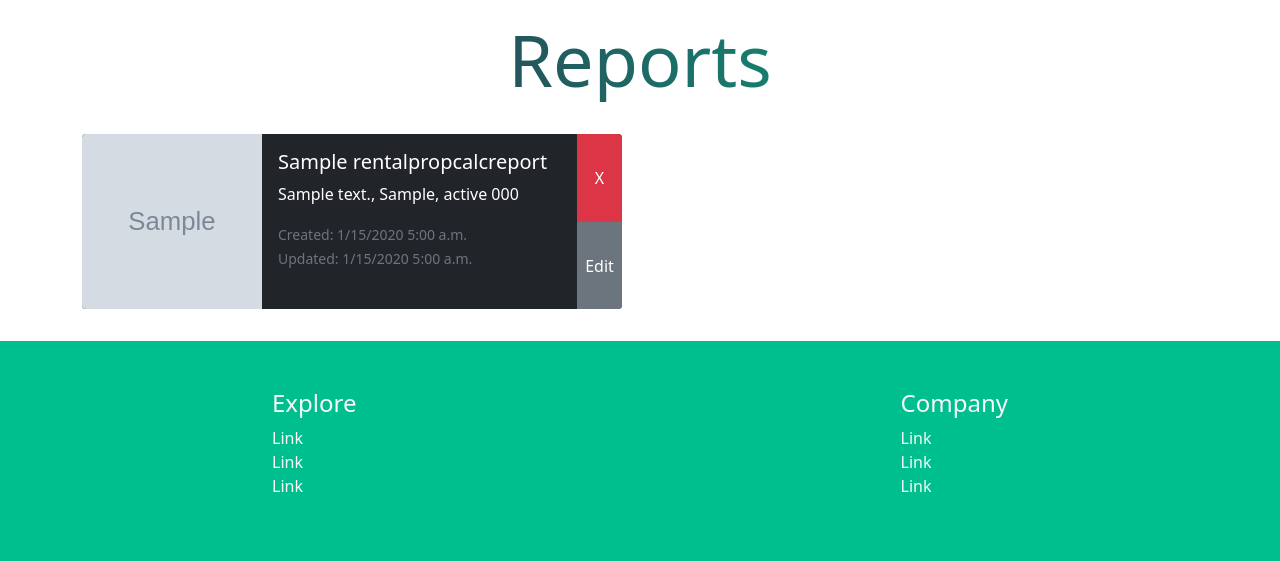
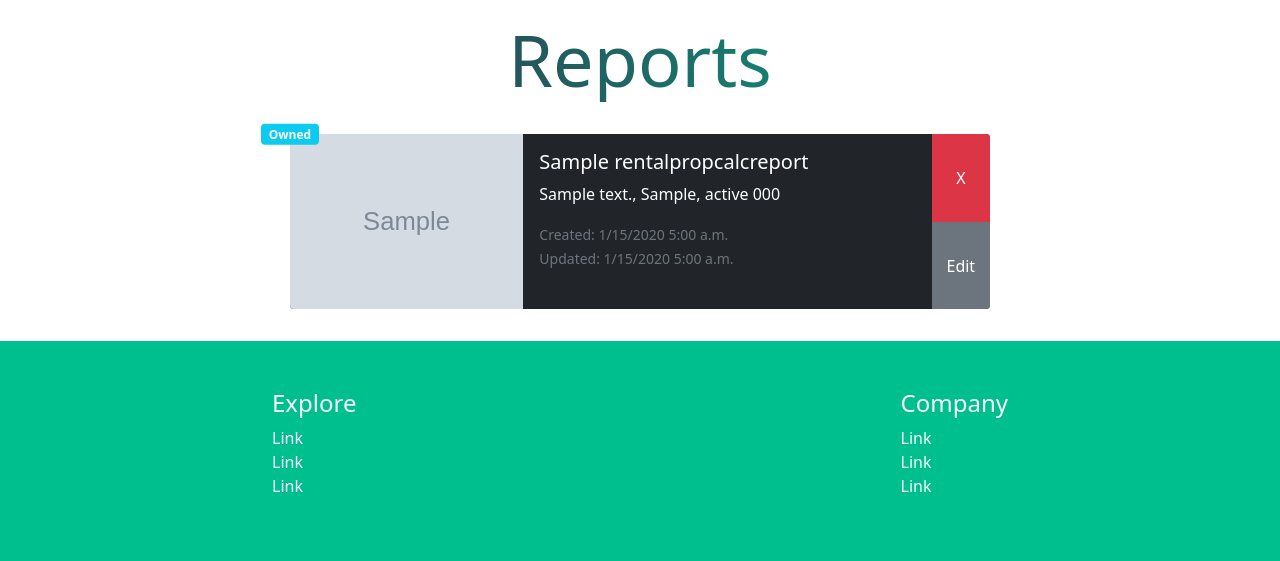
Before and after one commit to gmlesher/rental-property-calculator, a Django app: page /reports/ in a window 1280 px wide. Shown: the part 58-619 px from the top of the page. Run offline with Django 3.2, Linux system fonts and the light colour scheme; a user stored in the database is signed in; tables that the repository leaves empty hold one stand-in row (values such as "Sample post"); grey boxes marked "Sample" are stand-in pictures; some libraries are stand-ins or nearby versions.

Commit message:
Added model "owned" property
Each property report now has an "owned" field. If owned, that report is added in dashboard calculations for portfolio overview. Property added to form.  Owned badge added to "reports" and "report" pages

```diff
--- a/calculator/models.py
+++ b/calculator/models.py
@@ -13,6 +13,7 @@ class RentalPropCalcReport(models.Model):
 
     # Property Info
     report_title            = models.CharField(max_length=75)
+    owned                   = models.BooleanField(blank=True)
     prop_address            = models.CharField(max_length=75, blank=True)
     prop_city               = models.CharField(max_length=50, blank=True)
     prop_state              = models.CharField(max_length=25, blank=True)
@@ -37,7 +38,7 @@ class RentalPropCalcReport(models.Model):
                                 blank=True, null=True, default=2)
 
     # Loan Details
-    cash_purchase           = models.BooleanField(blank=True) ###########################
+    cash_purchase           = models.BooleanField(blank=True)
     down_payment            = models.CharField(max_length=10, \
                                 choices=DOWN_PMT_PERCENT, default='', blank=True)
     down_payment_2          = models.IntegerField(blank=True, null=True)
--- a/calculator/static/calculator/styles.css
+++ b/calculator/static/calculator/styles.css
@@ -34,7 +34,7 @@ footer li a:hover {
     border-bottom-right-radius: .25rem;
 }
 
-/*Index Page*/
+/*Reports Page*/
 h1.reportsTitle {
   font-size: 72px;
   background: linear-gradient(to right, #001510 0%, #2c3e50 25%, #00bf8f 100%);
@@ -57,8 +57,9 @@ h1.reportsTitle {
 }
 .indexCard {
   border: none;
-  max-width: 540px;
+  max-width: 700px;
   height: 175px;
+  margin: auto;
 }
 .indexCardInfo {
   position:  absolute;
@@ -167,6 +168,11 @@ aside > a {
 }
 #cash_purchase::after {
   content: "Cash Purchase?";
+  color: inherit;
+  padding-left: .5rem;
+}
+#owned::after {
+  content: "I own this property";
   color: inherit;
   padding-left: .5rem;
 }
--- a/calculator/templates/calculator/reports.html
+++ b/calculator/templates/calculator/reports.html
@@ -15,7 +15,7 @@
   <ul class="reportList">
     {% for report in  reports %}
     <li>
-      <div class="card indexCard bg-dark mb-3">
+      <div class="card indexCard bg-dark mb-3 position-relative">
 
 
         <div class="row g-0 indexCardInfo">
@@ -60,7 +60,13 @@
           </div>
           {% include "calculator/modal.html" %}
         </div>
+        {% if report.owned %}
+          <!-- <small> -->
+            <span class="position-absolute top-0 start-0 translate-middle badge bg-info">Owned</span>
+          <!-- </small> -->
+        {% endif %}
       </div>
+
     </li>
     {% endfor %}
   </ul>
--- a/calculator/views.py
+++ b/calculator/views.py
@@ -15,8 +15,8 @@ def index(request):
 
 @login_required
 def dashboard(request):
-    """The dashboard page for a user"""
-    reports = RentalPropCalcReport.objects.filter(owner=request.user)
+    """The dashboard page for a user. Filtered by owned properties for reports"""
+    reports = RentalPropCalcReport.objects.filter(owner=request.user).filter(owned=True)
     portfolio_values = [getattr(report, "after_repair_value") for report in reports]
     portfolio_value = sum(portfolio_values)
 
```
Also changed, not shown: calculator/templates/calculator/rental_prop_calculator.html (+7 -0 lines), calculator/templates/calculator/report.html (+7 -1 lines), calculator/migrations/0012_auto_20211027_2112.py (added).
